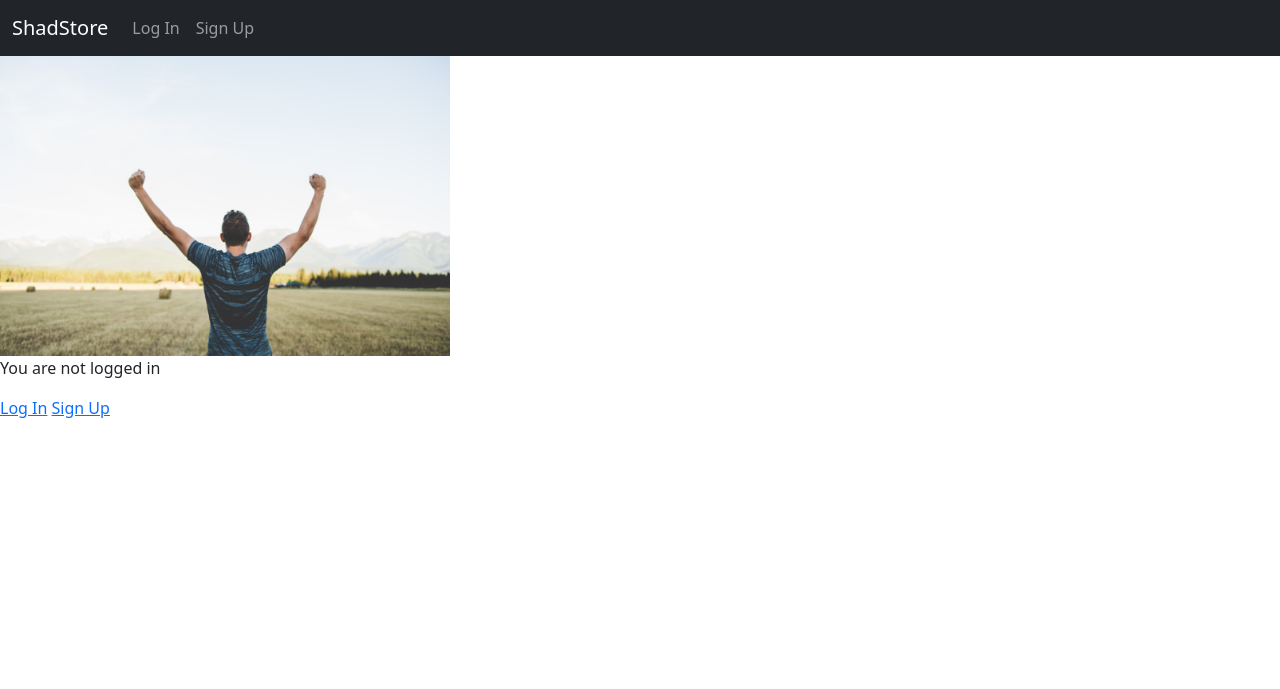
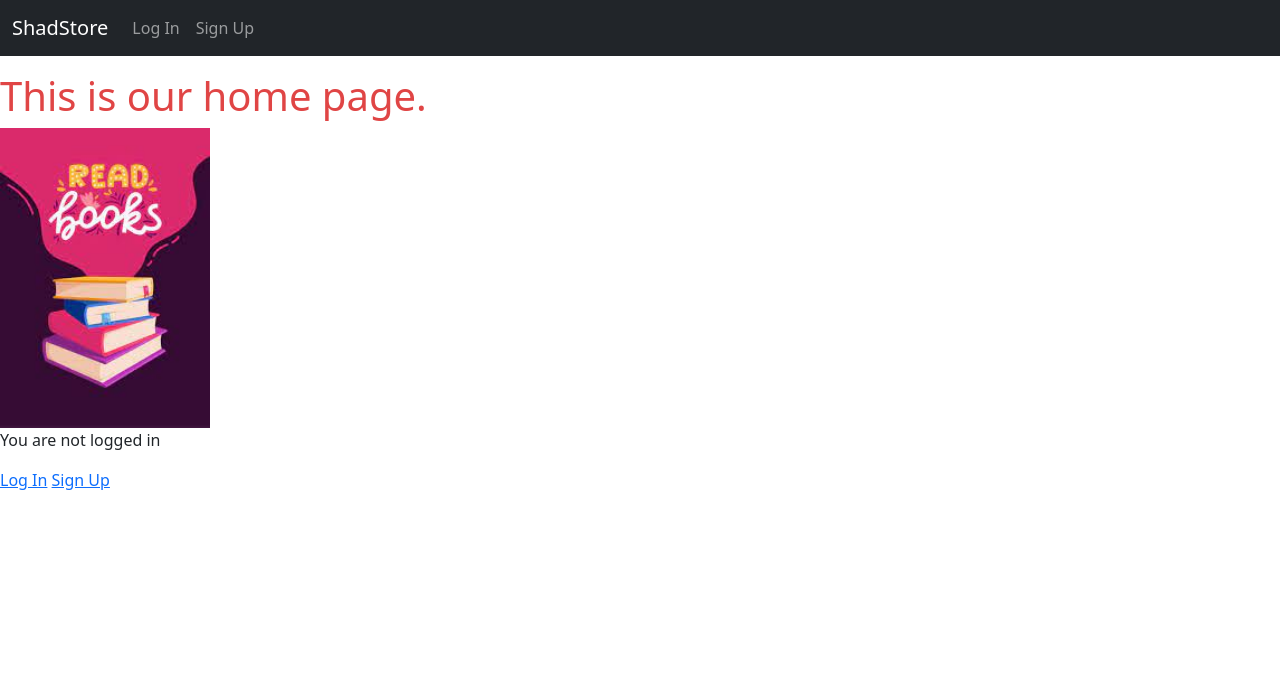
Before and after one commit to behshadrhp/ShadStore, a Django app: page / in a window 1280 px wide. Shown: the top 689 px of the page. Before the commit the page ends 418 px from the top, so only its background shows below. Run offline with Django 4.2, Linux system fonts and the light colour scheme.

Commit message:
udpate: static directory

```diff
--- a/static/css/main.css
+++ b/static/css/main.css
@@ -1,8 +1,11 @@
-h1{
-    color: rgb(55, 0, 255);
+body {
+    min-height: 75rem;
+    padding-top: 4.5rem;
 }
-
-.images {
-    height: 300px;
-    width: auto;
+h1 {
+color: rgb(224, 69, 69);
 }
+img.images {
+height: 300px;
+width: auto;
+}
```
Also changed, not shown: static/image/01.jpg, static/image/03.jpg (added).
